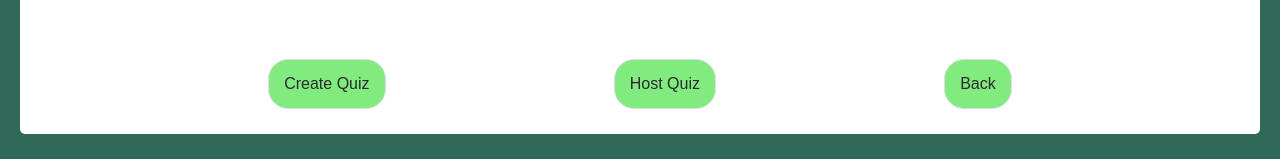
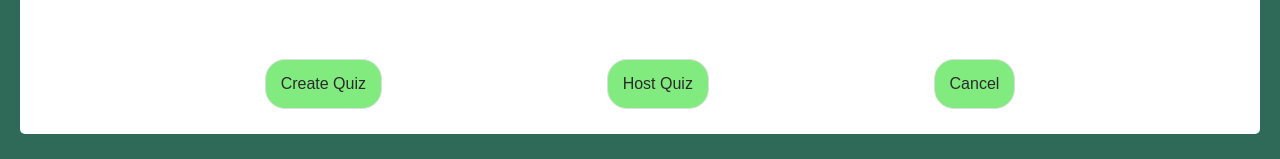
Before and after one commit to tiimbiim/CS137-S24, a Next.js app in the folder quizap/: page /editQuiz in a window 1280 px wide. Shown: the part 630-789 px from the top of the page. Built offline with nearby package versions, Linux system fonts and the light colour scheme.

Commit message:
change back to cancel

```diff
--- a/quizap/pages/createFlashcard.js
+++ b/quizap/pages/createFlashcard.js
@@ -53,7 +53,7 @@ const CreateFlashcard = () => {
                     <button className={styles.addButton} onClick={handleAddFlashcard}>+</button>
                 </div>
                 <a href="mainPage"><div className="wrap"><button className={styles.saveButton}>Save</button></div></a>
-                <a href="library"><div><button>Back</button></div></a>
+                <a href="library"><div><button>Cancel</button></div></a>
             </div>
         </main>
     );
--- a/quizap/pages/createQuiz.js
+++ b/quizap/pages/createQuiz.js
@@ -19,7 +19,7 @@ const createQuiz = () => {
             </div>
             <div class="flex-container">
                 <div><a href="editQuiz"><div><button className={styles.button} onclick="solve()">Create Quiz</button></div></a></div>
-                <div><a href="library"><div><button>Back</button></div></a></div>
+                <div><a href="library"><div><button>Cancel</button></div></a></div>
             </div>
         </div>
     </main> );
--- a/quizap/pages/editQuiz.js
+++ b/quizap/pages/editQuiz.js
@@ -78,7 +78,7 @@ const editQuiz = () => {
                 <div className={styles.buttonContainer}>
                     <a href="mainPage"><div className="wrap"><button className={styles.button}>Create Quiz</button></div></a>
                     <a href="selectAnswer"><div className="wrap"><button className={styles.button}>Host Quiz</button></div></a>
-                    <a href="createQuiz"><div><button className={styles.button}>Back</button></div></a>
+                    <a href="createQuiz"><div><button className={styles.button}>Cancel</button></div></a>
                 </div>
             </div>
         </main>
```
